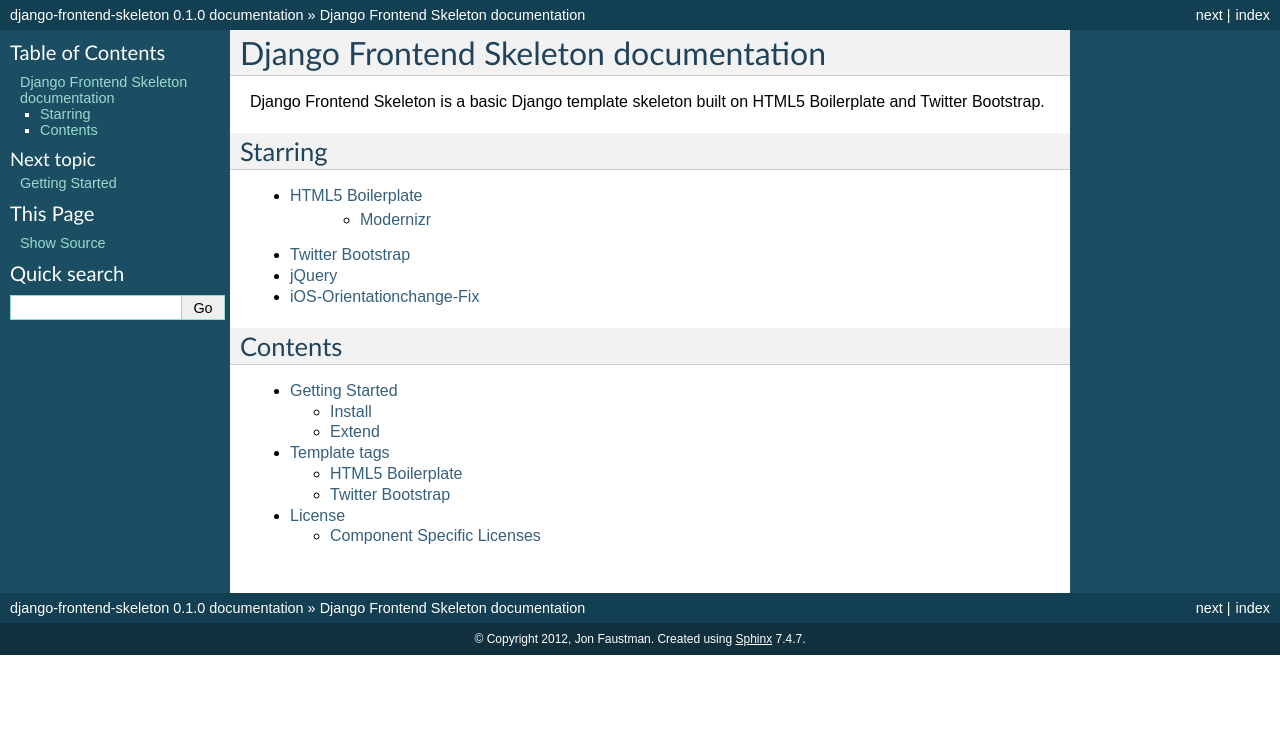
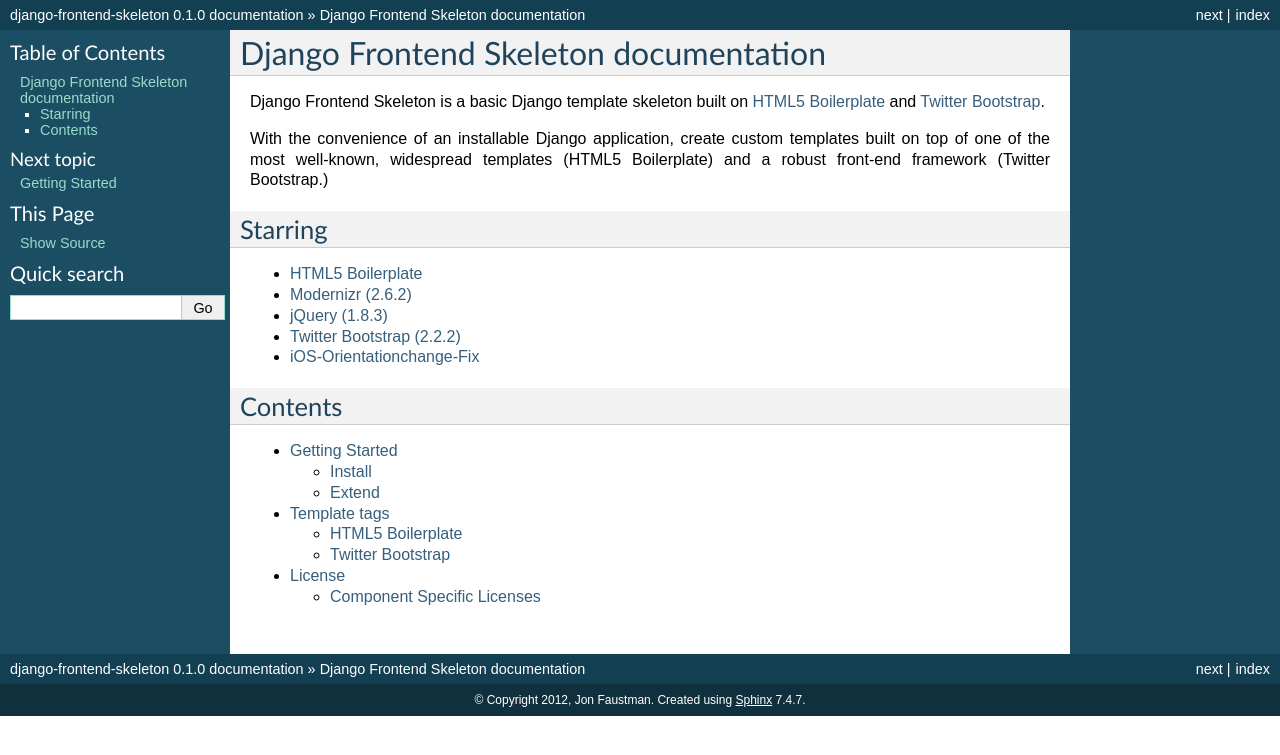
Before and after one commit to jonfaustman/django-frontend-skeleton, a Sphinx documentation site: the page built from docs/index.rst, in a window 1280 px wide. Shown: the top 755 px of the page. Built offline with Sphinx 7.4.7, drawn with Linux system fonts in a browser that asks for light colours.

Commit message:
Prep for 0.2.0 release.

```diff
--- a/docs/index.rst
+++ b/docs/index.rst
@@ -6,15 +6,18 @@
 Django Frontend Skeleton documentation
 ======================================
 
-Django Frontend Skeleton is a basic Django template skeleton built on HTML5 Boilerplate and Twitter Bootstrap.
+Django Frontend Skeleton is a basic Django template skeleton built on `HTML5 Boilerplate <https://github.com/h5bp/html5-boilerplate>`_ and `Twitter Bootstrap <https://github.com/twitter/bootstrap>`_.
+
+With the convenience of an installable Django application, create custom templates built on top of one of the most well-known, widespread templates (HTML5 Boilerplate) and a robust front-end framework (Twitter Bootstrap.)
 
 Starring
 ---------
 * `HTML5 Boilerplate <https://github.com/h5bp/html5-boilerplate>`_
-    - `Modernizr <https://github.com/Modernizr/Modernizr>`_
-* `Twitter Bootstrap <https://github.com/twitter/bootstrap>`_
-* `jQuery <https://github.com/jquery/jquery>`_
+* `Modernizr (2.6.2) <https://github.com/Modernizr/Modernizr>`_
+* `jQuery (1.8.3) <https://github.com/jquery/jquery>`_
+* `Twitter Bootstrap (2.2.2) <https://github.com/twitter/bootstrap>`_
 * `iOS-Orientationchange-Fix <https://github.com/scottjehl/iOS-Orientationchange-Fix>`_
+
 
 
 Contents
--- a/setup.py
+++ b/setup.py
@@ -1,6 +1,6 @@
 from setuptools import setup, find_packages
 
-version = '0.1.0'
+version = '0.2.0'
 
 setup(name='django-frontend-skeleton',
       version=version,
```
Also changed, not shown: README.rst (+6 -168 lines), 6 other files.
